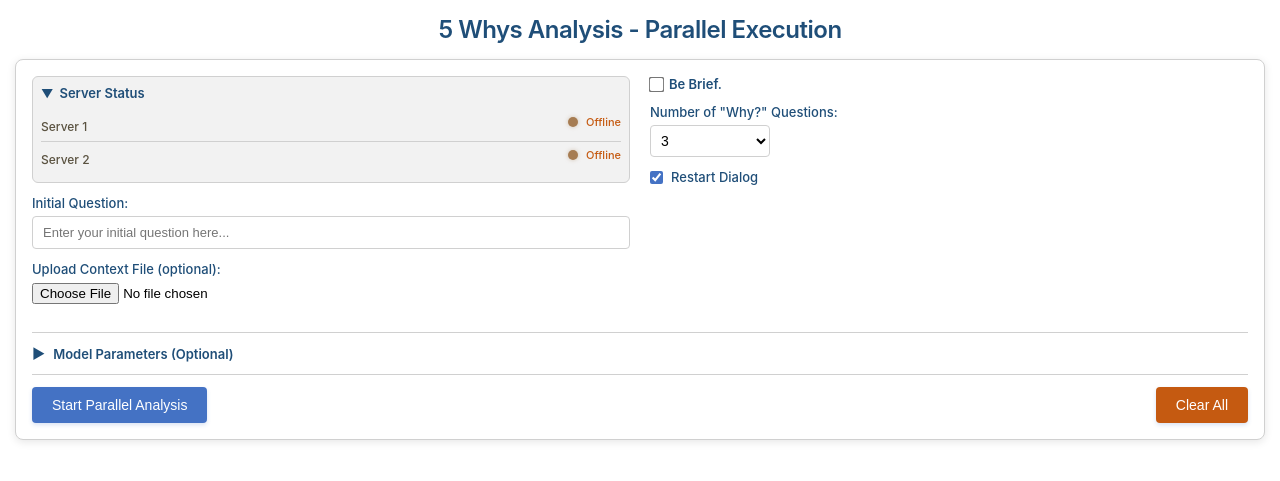
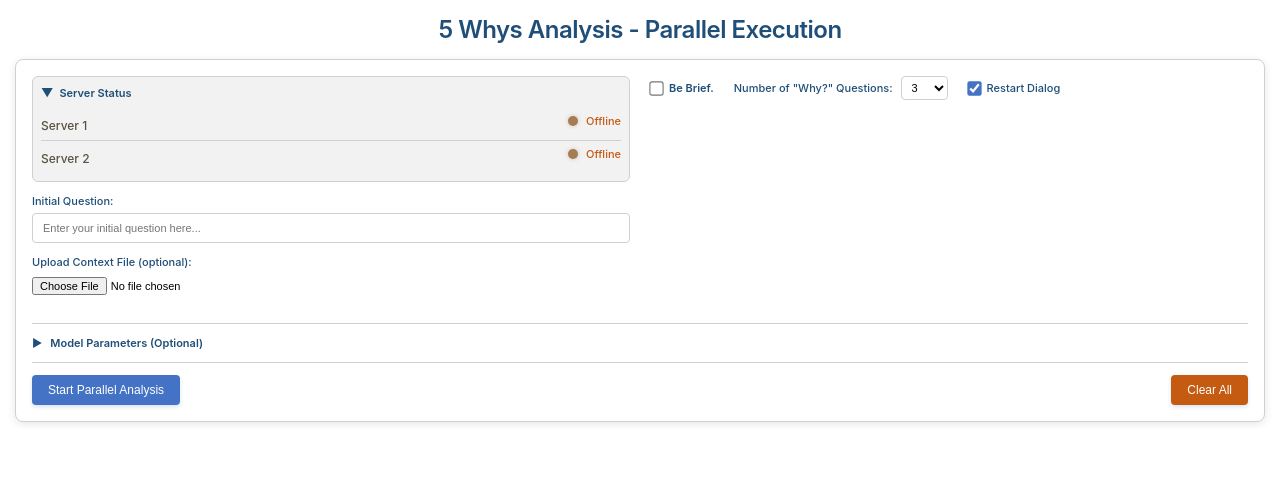
Before and after one commit to mjbernaski/multipleservers, a Flask app: page / in a window 1280 px wide. Shown: the top 481 px of the page. Run offline with Flask 3, Linux system fonts and the light colour scheme; data that the repository does not hold is empty; some libraries are stand-ins or nearby versions.

Commit message:
Arrange Be Brief, Number of Whys, and Restart Dialog horizontally; reduce font sizes by 2px

```diff
--- a/templates/five_whys_parallel.html
+++ b/templates/five_whys_parallel.html
@@ -64,7 +64,7 @@
             margin-bottom: 5px;
             font-weight: 500;
             color: #1f4e78;
-            font-size: 13px;
+            font-size: 11px;
         }
 
         input[type="text"], textarea {
@@ -72,7 +72,7 @@
             padding: 8px 10px;
             border: 1px solid #d0d0d0;
             border-radius: 4px;
-            font-size: 13px;
+            font-size: 11px;
             background: #ffffff;
             color: #000000;
             transition: border-color 0.2s;
@@ -154,7 +154,7 @@
             font-weight: 600;
             margin-bottom: 8px;
             color: #1f4e78;
-            font-size: 13px;
+            font-size: 11px;
             display: flex;
             align-items: center;
             cursor: pointer;
@@ -404,29 +404,28 @@
                     </div>
 
                     <div class="form-group">
-                        <label for="question">Initial Question:</label>
-                        <input type="text" id="question" placeholder="Enter your initial question here..." value="">
+                        <label for="question" style="font-size: 11px;">Initial Question:</label>
+                        <input type="text" id="question" placeholder="Enter your initial question here..." value="" style="font-size: 11px;">
                     </div>
 
                     <div class="form-group">
-                        <label for="fileUpload">Upload Context File (optional):</label>
-                        <input type="file" id="fileUpload" accept=".txt,.md,.log,.json" onchange="updateFileInfo()">
-                        <div id="fileInfo" style="margin-top: 5px; font-size: 11px; color: #808080;"></div>
+                        <label for="fileUpload" style="font-size: 11px;">Upload Context File (optional):</label>
+                        <input type="file" id="fileUpload" accept=".txt,.md,.log,.json" onchange="updateFileInfo()" style="font-size: 11px;">
+                        <div id="fileInfo" style="margin-top: 5px; font-size: 10px; color: #808080;"></div>
                     </div>
                 </div>
 
                 <!-- Right Column -->
                 <div>
-                    <div class="form-group" style="display: flex; align-items: center; gap: 8px; margin-bottom: 12px;">
-                        <label style="display: flex; align-items: center; cursor: pointer; margin: 0; font-weight: 600; color: #1f4e78;">
-                            <input type="checkbox" id="beBrief" style="width: auto; margin-right: 6px; cursor: pointer; accent-color: #4472c4; transform: scale(1.2);">
+                    <div class="form-group" style="display: flex; align-items: center; gap: 20px; flex-wrap: wrap;">
+                        <label style="display: flex; align-items: center; cursor: pointer; margin: 0; font-weight: 600; color: #1f4e78; font-size: 11px;">
+                            <input type="checkbox" id="beBrief" style="width: auto; margin-right: 6px; cursor: pointer; accent-color: #4472c4; transform: scale(1.1);">
                             <span>Be Brief.</span>
                         </label>
-                    </div>
 
-                    <div class="form-group">
-                        <label for="numWhys">Number of "Why?" Questions:</label>
-                        <select id="numWhys" style="width: 120px; padding: 6px; border: 1px solid #d0d0d0; border-radius: 4px; font-size: 14px; background: #ffffff; color: #000000;">
+                        <div style="display: flex; align-items: center; gap: 8px;">
+                            <label for="numWhys" style="margin: 0; font-size: 11px; color: #1f4e78; font-weight: 500;">Number of "Why?" Questions:</label>
+                            <select id="numWhys" style="padding: 4px 6px; border: 1px solid #d0d0d0; border-radius: 4px; font-size: 11px; background: #ffffff; color: #000000;">
                                 <option value="1">1</option>
                                 <option value="2">2</option>
                                 <option value="3" selected>3</option>
@@ -440,18 +439,17 @@
                             </select>
                         </div>
 
-                    <div class="form-group">
-                        <label style="display: flex; align-items: center; cursor: pointer;">
-                            <input type="checkbox" id="restartDialog" checked style="width: auto; margin-right: 8px; cursor: pointer; accent-color: #4472c4;">
-                            <span style="font-size: 13px;">Restart Dialog</span>
+                        <label style="display: flex; align-items: center; cursor: pointer; margin: 0; font-size: 11px;">
+                            <input type="checkbox" id="restartDialog" checked style="width: auto; margin-right: 6px; cursor: pointer; accent-color: #4472c4; transform: scale(1.1);">
+                            <span>Restart Dialog</span>
                         </label>
                     </div>
                 </div>
             </div>
 
             <div class="form-group" style="border-top: 1px solid #d0d0d0; padding-top: 12px; margin-top: 12px;">
-                <label style="display: flex; align-items: center; cursor: pointer; font-weight: 600; color: #1f4e78; margin-bottom: 10px;" onclick="toggleModelParams()">
-                    <span id="modelParamsToggle" style="margin-right: 8px; font-size: 14px;">▶</span>
+                <label style="display: flex; align-items: center; cursor: pointer; font-weight: 600; color: #1f4e78; margin-bottom: 10px; font-size: 11px;" onclick="toggleModelParams()">
+                    <span id="modelParamsToggle" style="margin-right: 8px; font-size: 11px;">▶</span>
                     <span>Model Parameters (Optional)</span>
                 </label>
 
@@ -499,9 +497,9 @@
             </div>
 
             <div style="display: flex; gap: 10px; align-items: center; margin-top: 12px; padding-top: 12px; border-top: 1px solid #d0d0d0;">
-                <button id="startBtn" onclick="startAnalysis()" style="padding: 10px 20px; font-size: 14px;">Start Parallel Analysis</button>
-                <button id="createPdfBtn" onclick="createPdf()" style="display: none; background: #70ad47; padding: 10px 20px; font-size: 14px;">📄 Create PDF</button>
-                <button onclick="clearAll()" style="background: #c55a11; margin-left: auto; padding: 10px 20px; font-size: 14px;">Clear All</button>
+                <button id="startBtn" onclick="startAnalysis()" style="padding: 8px 16px; font-size: 12px;">Start Parallel Analysis</button>
+                <button id="createPdfBtn" onclick="createPdf()" style="display: none; background: #70ad47; padding: 8px 16px; font-size: 12px;">📄 Create PDF</button>
+                <button onclick="clearAll()" style="background: #c55a11; margin-left: auto; padding: 8px 16px; font-size: 12px;">Clear All</button>
             </div>
             <div id="status" class="status"></div>
         </div>
```
Lines whose indentation alone changed are shown as unchanged.
